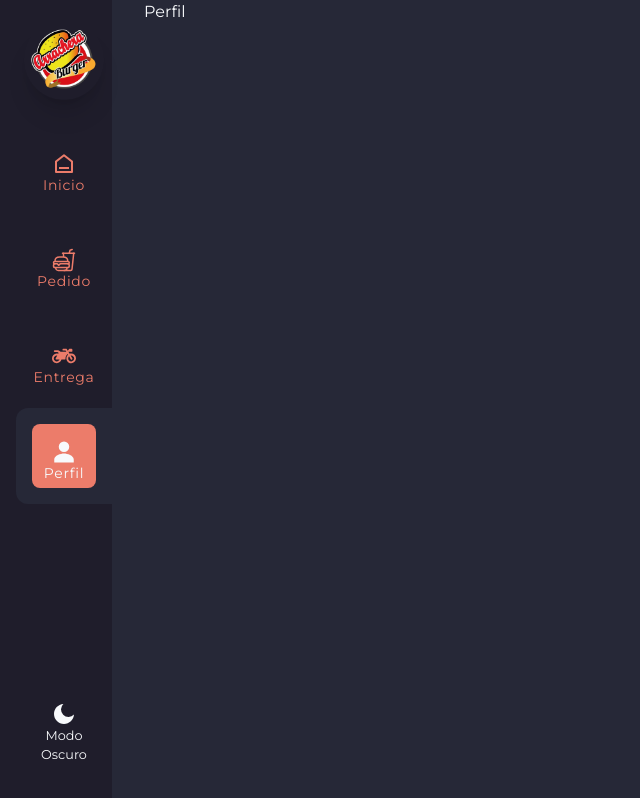
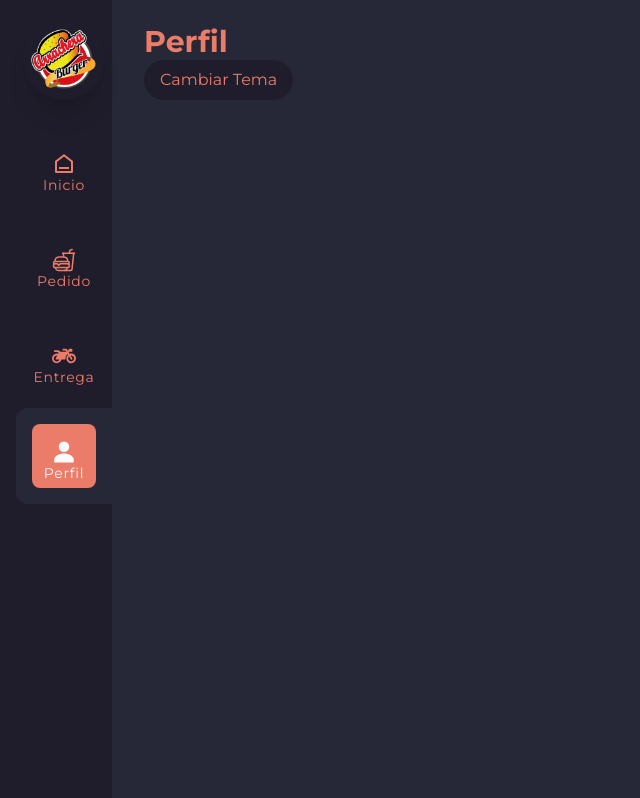
Before and after one commit to Asilvazavala/Ecommerce-Food, a Next.js app: page /perfil in a window 1280 px wide. Shown: the whole page, without its empty margins (0-640 px from the left). Built offline with nearby package versions, Linux system fonts and the light colour scheme.

Commit message:
added cartIcon

```diff
--- a/app/perfil/page.tsx
+++ b/app/perfil/page.tsx
@@ -1,7 +1,11 @@
+import ToggleTheme from "@/helpers/ToggleTheme";
+
 const Perfil: React.FC = () => {
   return (
-    <section className='bg-Secondary dark:bg-DarkSecondary w-full h-screen px-4 lg:pl-36'>
-      <h1>Perfil</h1>
+    <section className='bg-Secondary dark:bg-DarkSecondary w-full h-screen px-4
+    flex items-center flex-col md:pl-36 pt-20 md:pt-6 md:items-start'>
+      <h1 className="text-3xl text-Accent font-bold">Perfil</h1>
+      <ToggleTheme />
     </section>
   )
 };
--- a/app/producto/[productoId]/page.tsx
+++ b/app/producto/[productoId]/page.tsx
@@ -1,4 +1,18 @@
-const ProductPage: React.FC = () => {
+"use client";
+
+import { useFoods } from "@/hooks/FoodContext";
+
+interface ProductPageProps {
+  params: {
+    productId: string;
+  }
+}
+
+const ProductPage: React.FC<ProductPageProps> = ({
+  params
+}) => {
+  const { currentFoodData, search, currentFilter } = useFoods();
+
   return (
     <section className="ml-28">
       Hola
--- a/components/CartIcon.tsx
+++ b/components/CartIcon.tsx
@@ -2,10 +2,11 @@ import { ShoppingBag } from 'lucide-react';
 
 const CartIcon: React.FC = () => {
   return (
-    <section>
+    <section className='relative'>
       <button
         className='flex items-center bg-Primary dark:bg-DarkPrimary
-        md:rounded-full md:px-4 md:py-2 lg:hover:outline lg:hover:outline-Accent'>
+        md:rounded-full md:px-4 md:py-2 lg:hover:outline lg:hover:outline-Accent
+        md:fixed md:right-7 md:top-7 z-10'>
         <ShoppingBag
           size={20}
           className='text-Accent font-bold'
--- a/components/Header.tsx
+++ b/components/Header.tsx
@@ -5,7 +5,7 @@ const Header: React.FC = () => {
   return (
     <section className="grid grid-cols-1 lg:grid-cols-8 pt-14 md:pt-0">
       <main className="lg:col-span-8">
-        <header className="pt-4 pb-6 flex flex-col gap-4 md:flex-row md:justify-between md:items-center">
+        <header className="pt-6 pb-6 flex flex-col gap-4 md:flex-row md:justify-between md:items-center">
           <article className="text-white text-center md:text-left">
             <h1 className="text-3xl text-Accent font-bold">Arrachera Burger</h1>
             <p className="text-gray-500">{formatedDate}</p>
--- a/components/shared/Sidebar.tsx
+++ b/components/shared/Sidebar.tsx
@@ -4,7 +4,6 @@ import Link from 'next/link';
 import Image from 'next/image';
 import { usePathname } from 'next/navigation';
 
-import ToggleTheme from '@/helpers/ToggleTheme';
 import Logo from '../../public/images/Logo.png'
 import { links } from '../../helpers/constants';
 
@@ -46,17 +45,6 @@ const Sidebar: React.FC = () => {
           }
         </ul>
       </article>
-
-      <article>
-        <ul className='pl-4 relative'>
-          <li className='p-4 rounded-tl-xl rounded-bl-xl hover:bg-Secondary dark:hover:bg-DarkSecondary group transition-colors'>
-            <div
-              className='cursor-pointer'>
-              <ToggleTheme />
-            </div>
-          </li>
-        </ul>
-      </article>
     </nav>
   )
 };
--- a/helpers/ToggleTheme.tsx
+++ b/helpers/ToggleTheme.tsx
@@ -1,9 +1,8 @@
 "use client"
 
 import React, { useState, useEffect } from 'react';
-import { RiSunFill, RiMoonFill } from 'react-icons/ri'
 
-const ToggleTheme: React.FC = () => {
+const ToggleTheme = () => {
   const [isDarkMode, setIsDarkMode] = useState(true);
 
   useEffect(() => {
@@ -19,18 +18,14 @@ const ToggleTheme: React.FC = () => {
   };
 
   return (
-    <small
+    <div
       onClick={toggleDarkMode}
-      className='group-hover:bg-Accent md:p-3 flex flex-col justify-center items-center rounded-lg md:text-Accent group-hover:text-black dark:group-hover:text-white transition-colors relative'
     >
-      {isDarkMode
-        ? <RiMoonFill className='text-2xl' />
-        : <RiSunFill className='text-2xl' />
-      }
-      <button className='hidden md:flex'>
-        {isDarkMode ? 'Modo Oscuro' : 'Modo Claro'}
+      <button className="px-4 py-2 rounded-full bg-Primary dark:bg-DarkPrimary
+       text-Accent cursor-pointer mt-4 hover:outline hover:outline-Accent shadow">
+        Cambiar Tema
       </button>
-    </small>
+    </div>
   );
 }
 
```
